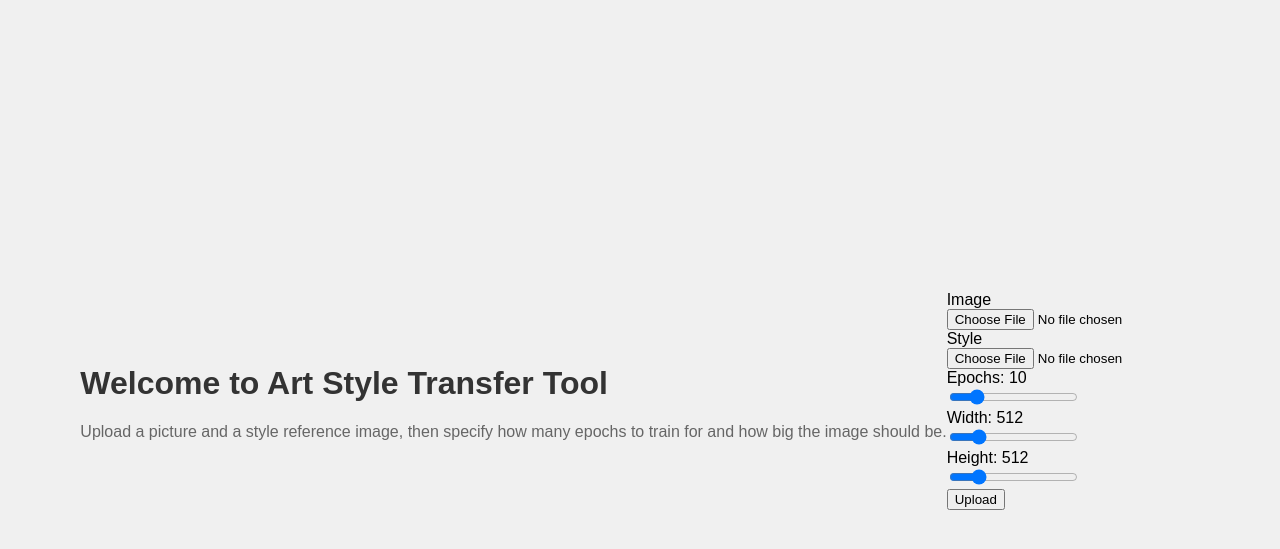
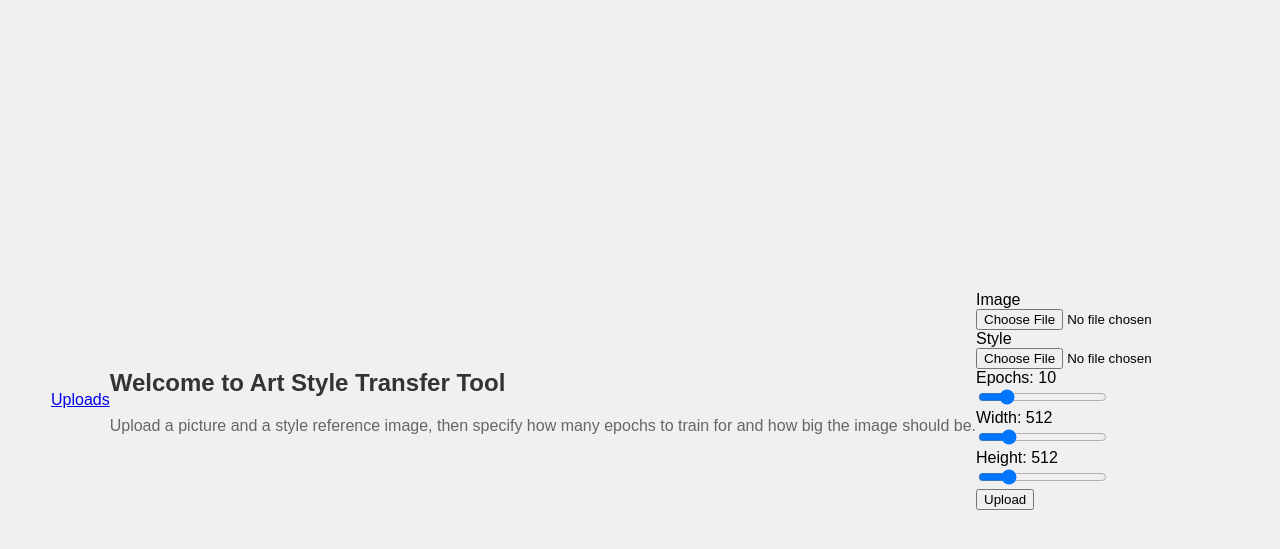
Before and after one commit to ASMach/style-transfer-tool, a Flask app: page / in a window 1280 px wide. Shown: the top 549 px of the page. Run offline with Flask 3, Linux system fonts and the light colour scheme.

Commit message:
Arrangement reform with nav

```diff
--- a/templates/index.html
+++ b/templates/index.html
@@ -21,13 +21,16 @@
         var x = document.getElementById("heightSlider").value;
         document.getElementById("height").innerHTML = "Height: " + x;
     }
-    </script>
-  <div>
+  </script>
+  <nav>
+    <a href="{{ url_for('uploads') }}">Uploads</a>
+  </nav>
+  <article>
     <h1>Welcome to Art Style Transfer Tool</h1>
     <p>Upload a picture and a style reference image,
       then specify how many epochs to train for and how big the image should be.</p>
-  </div>
-    <div>
+    </article>
+  <div>
       <form action = "{{ url_for('transfer_style') }}" method = "POST" enctype="multipart/form-data">
         <label>Image</label>
         <br/>
@@ -51,5 +54,5 @@
         <br/>
         <input type="submit" value="Upload">
     </form>
-    </div>
+  </div>
 </body>
```
